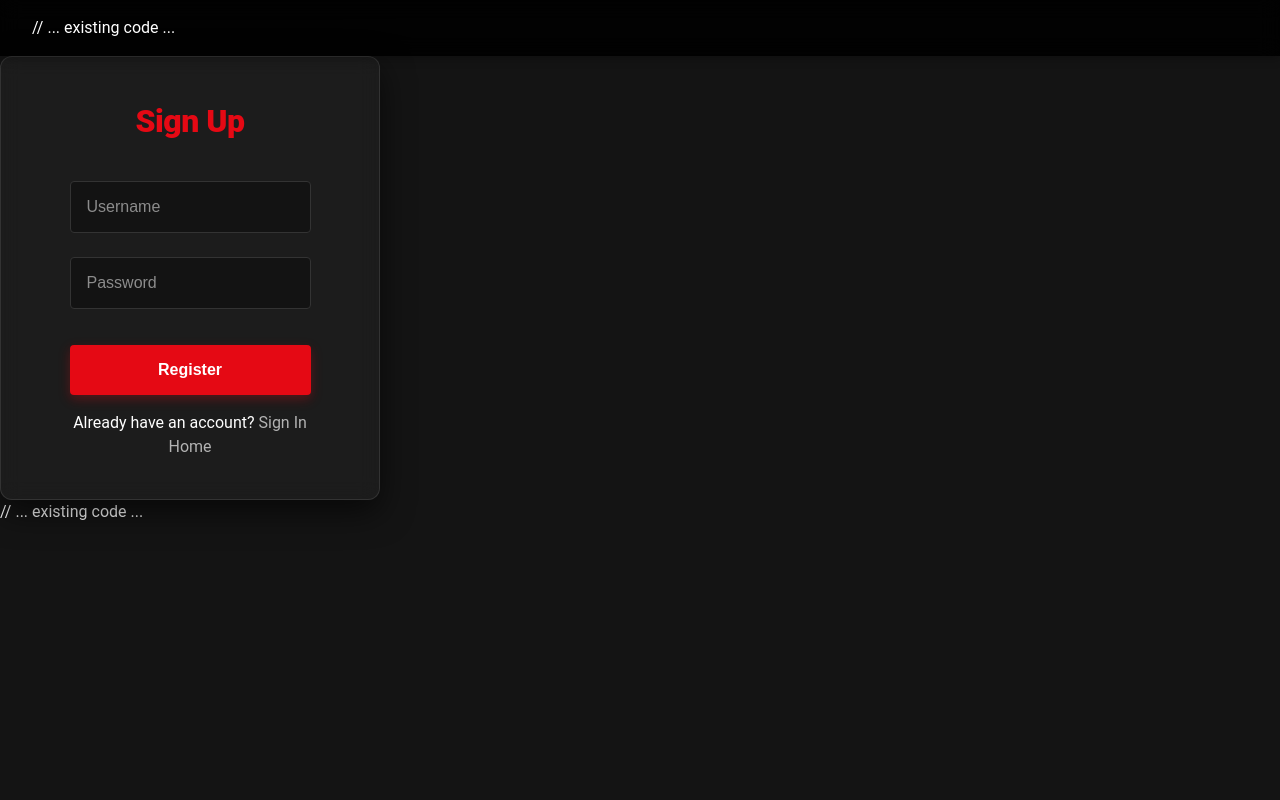
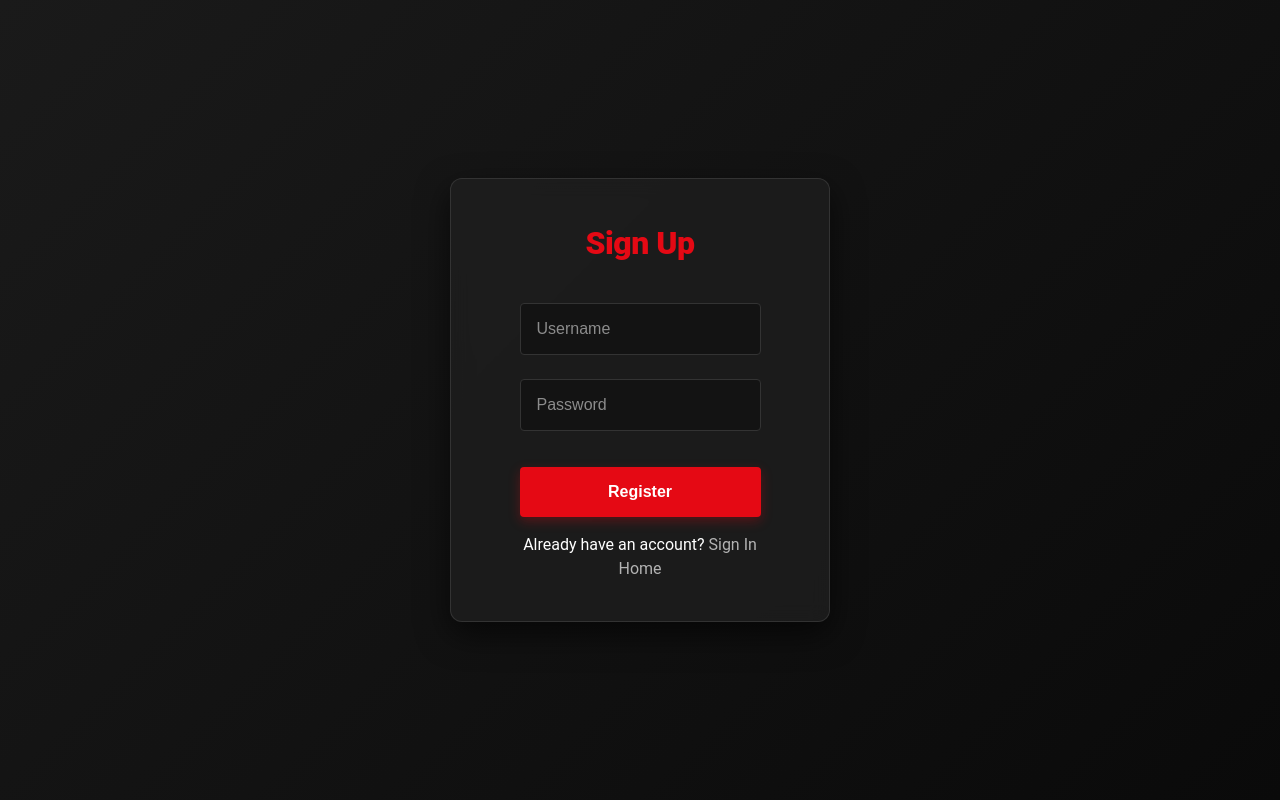
Before and after one commit to AdyNNN/Moodflix, a Flask app: page /register in a window 1280 px wide. Run offline with Flask 3, Linux system fonts and the light colour scheme; data comes from the database, SQL or seed files in the repository; data that the repository does not hold is empty; some libraries are stand-ins or nearby versions.

Commit message:
fixed it

```diff
--- a/templates/register.html
+++ b/templates/register.html
@@ -1,75 +1,11 @@
-<!--
-  Registration Page (register.html)
-
-  New user account creation page with:
-  - Registration form
-  - Username/password creation
-  - Email verification
-  - Terms of service acceptance
-  - Password requirements
-  - Form validation
-  - Error handling
-  - Sign in link for existing users
--->
-
 <!DOCTYPE html>
 <html lang="en">
 <head>
-    <!-- Meta tags and title -->
-    <meta charset="UTF-8" />
-    <meta name="viewport" content="width=device-width, initial-scale=1.0"/>
+    <meta charset="UTF-8">
     <title>Register - MoodFlix</title>
-
-    <!-- External stylesheets -->
     <link rel="stylesheet" href="{{ url_for('static', filename='style.css') }}">
-
-    <style>
-        /*
-         * Page-specific styles
-         *
-         * 1. Form Layout:
-         * - Centered design
-         * - Card container
-         * - Responsive sizing
-         *
-         * 2. Input Fields:
-         * - Text styling
-         * - Focus states
-         * - Error states
-         *
-         * 3. Password Requirements:
-         * - Requirement list
-         * - Validation indicators
-         * - Dynamic updates
-         *
-         * 4. Error Messages:
-         * - Alert design
-         * - Color coding
-         * - Animation
-         */
-
-        // ... existing code ...
-    </style>
 </head>
-<body>
-    <!--
-      Navigation Header
-      - Site logo
-      - Minimal navigation
-    -->
-    <header>
-        // ... existing code ...
-    </header>
-
-    <main>
-        <!--
-          Registration Form
-          - Username input
-          - Email input
-          - Password input
-          - Confirm password
-          - Terms acceptance
-        -->
+<body class="auth-page">
     <div class="auth-container">
         <h1>Sign Up</h1>
         <form method="POST">
@@ -84,47 +20,5 @@
         <p>Already have an account? <a href="{{ url_for('signin') }}">Sign In</a></p>
         <p><a href="{{ url_for('home') }}">Home</a></p>
     </div>
-
-        <!--
-          Additional Links
-          - Sign in for existing users
-          - Help center
-          - Terms of service
-        -->
-        <div class="auth-links">
-            // ... existing code ...
-        </div>
-    </main>
-
-    <!-- Toast notification container -->
-    <div id="toast" class="toast"></div>
-
-    <script>
-        /*
-         * JavaScript Functionality
-         *
-         * 1. Form Validation:
-         * - Input validation
-         * - Password strength
-         * - Matching passwords
-         *
-         * 2. User Interactions:
-         * - Show/hide password
-         * - Terms acceptance
-         * - Form submission
-         *
-         * 3. Error Handling:
-         * - Display error messages
-         * - Clear form errors
-         * - Server response
-         *
-         * 4. UI Components:
-         * - Password requirements
-         * - Toast notifications
-         * - Loading states
-         */
-
-        // ... existing code ...
-    </script>
 </body>
 </html>
```
Also changed, not shown: templates/signin.html (+1 -100 lines). Lines whose indentation alone changed are shown as unchanged.
